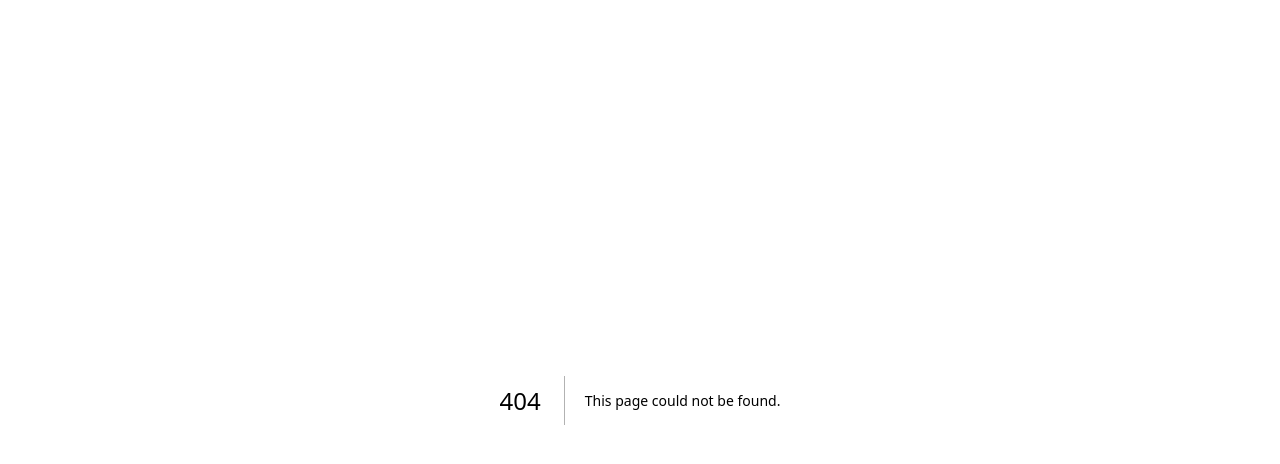
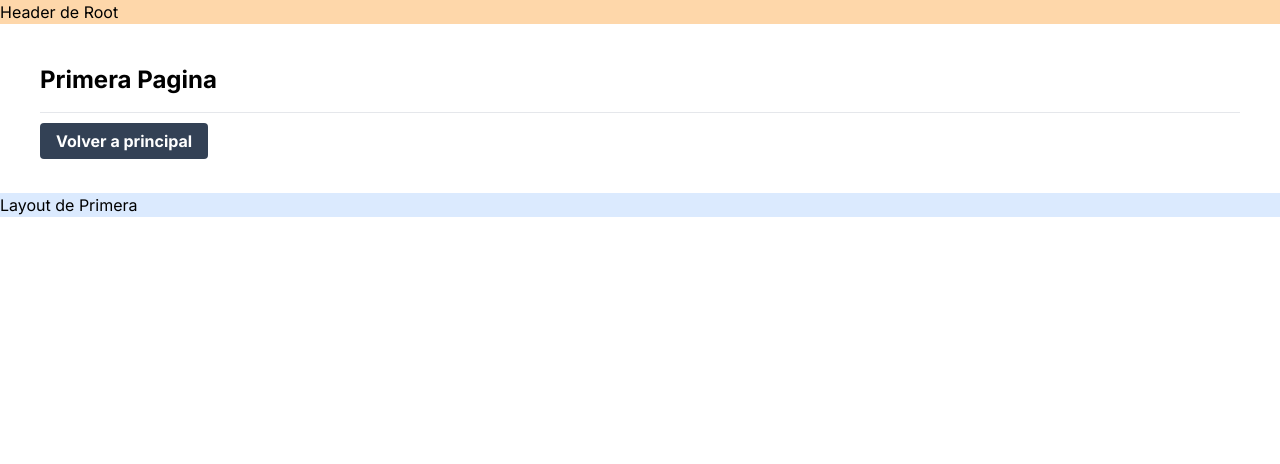
Before and after one commit to SebasAriasDEV/14-Next-Intro, a Next.js app: page /primera in a window 1280 px wide. Before the commit this address had no page. Shown: the top 464 px of the page. Built offline with nearby package versions, Linux system fonts and the light colour scheme.

Commit message:
Layouts implementation

```diff
--- a/app/globals.css
+++ b/app/globals.css
@@ -1,3 +1,12 @@
 @tailwind base;
 @tailwind components;
 @tailwind utilities;
+
+@layer base {
+  a {
+    @apply mr-2;
+  }
+  main {
+    @apply p-10;
+  }
+}
--- a/app/layout.tsx
+++ b/app/layout.tsx
@@ -1,21 +1,24 @@
-import './globals.css'
-import { Inter } from 'next/font/google'
+import './globals.css';
+import { Inter } from 'next/font/google';
 
-const inter = Inter({ subsets: ['latin'] })
+const inter = Inter({ subsets: ['latin'] });
 
 export const metadata = {
   title: 'Create Next App',
   description: 'Generated by create next app',
-}
+};
 
 export default function RootLayout({
   children,
 }: {
-  children: React.ReactNode
+  children: React.ReactNode;
 }) {
   return (
-    <html lang="en">
-      <body className={inter.className}>{children}</body>
+    <html lang='en'>
+      <body className={inter.className}>
+        <header className='bg-orange-200'>Header de Root</header>
+        {children}
+      </body>
     </html>
-  )
+  );
 }
--- a/app/page.tsx
+++ b/app/page.tsx
@@ -1,12 +1,25 @@
 import Image from 'next/image';
+import Link from 'next/link';
 
 export default function Home() {
   return (
-    <main className='p-10'>
+    <main>
       <h1 className='font-bold text-2xl'>
         Mi primer proyecto de Next JS (13.2)
       </h1>
-      <hr />
+      <hr className='my-4' />
+      <Link
+        href='/primera'
+        className='bg-slate-700 hover:bg-slate-500 text-white font-bold py-2 px-4 rounded'
+      >
+        Ir a primera
+      </Link>
+      <Link
+        href='/segunda'
+        className='bg-slate-700 hover:bg-slate-500 text-white font-bold py-2 px-4 rounded'
+      >
+        Ir a segunda
+      </Link>
     </main>
   );
 }
--- /dev/null
+++ b/app/primera/Title.tsx
@@ -0,0 +1,8 @@
+export default function Title() {
+  return (
+    <>
+      <h1 className='font-bold text-2xl'>Primera Pagina</h1>
+      <hr className='my-4' />
+    </>
+  );
+}
--- /dev/null
+++ b/app/primera/layout.tsx
@@ -0,0 +1,14 @@
+type Props = {
+  children: React.ReactNode;
+};
+
+export default function PrimeraLayout({ children }: Props) {
+  return (
+    <>
+      <div>
+        {children}
+        <aside className='bg-blue-100'>Layout de Primera </aside>
+      </div>
+    </>
+  );
+}
--- /dev/null
+++ b/app/primera/page.tsx
@@ -0,0 +1,16 @@
+import Link from 'next/link';
+import Title from './Title';
+
+export default function Page() {
+  return (
+    <main>
+      <Title />
+      <Link
+        href='/'
+        className='bg-slate-700 hover:bg-slate-500 text-white font-bold py-2 px-4 rounded'
+      >
+        Volver a principal
+      </Link>
+    </main>
+  );
+}
--- /dev/null
+++ b/app/segunda/page.tsx
@@ -0,0 +1,16 @@
+import Link from 'next/link';
+
+export default function Page() {
+  return (
+    <main>
+      <h1 className='font-bold text-2xl'>Segunda</h1>
+      <hr className='my-4' />
+      <Link
+        href='/'
+        className='bg-slate-700 hover:bg-slate-500 text-white font-bold py-2 px-4 rounded'
+      >
+        Volver a principal
+      </Link>
+    </main>
+  );
+}
```
